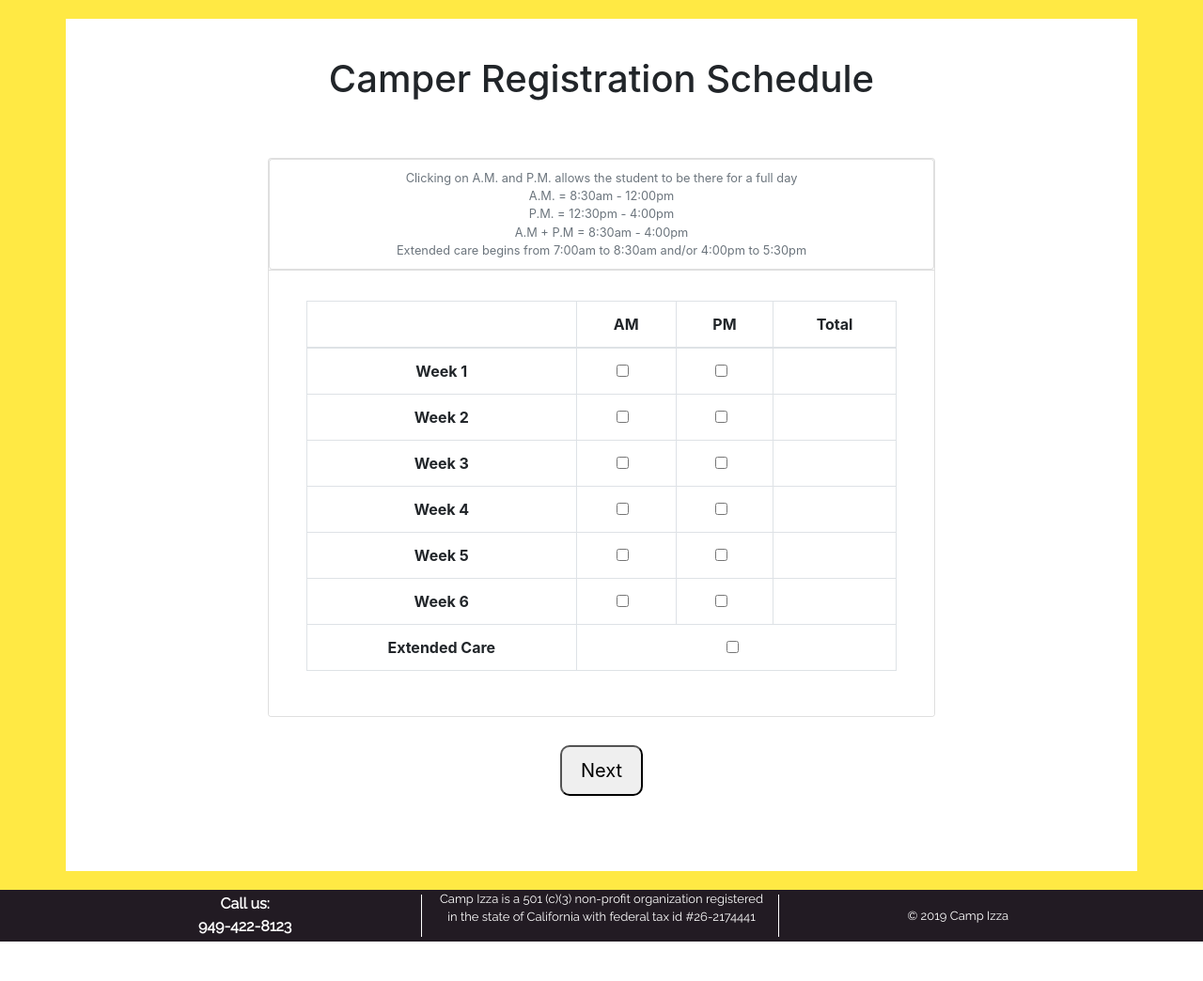
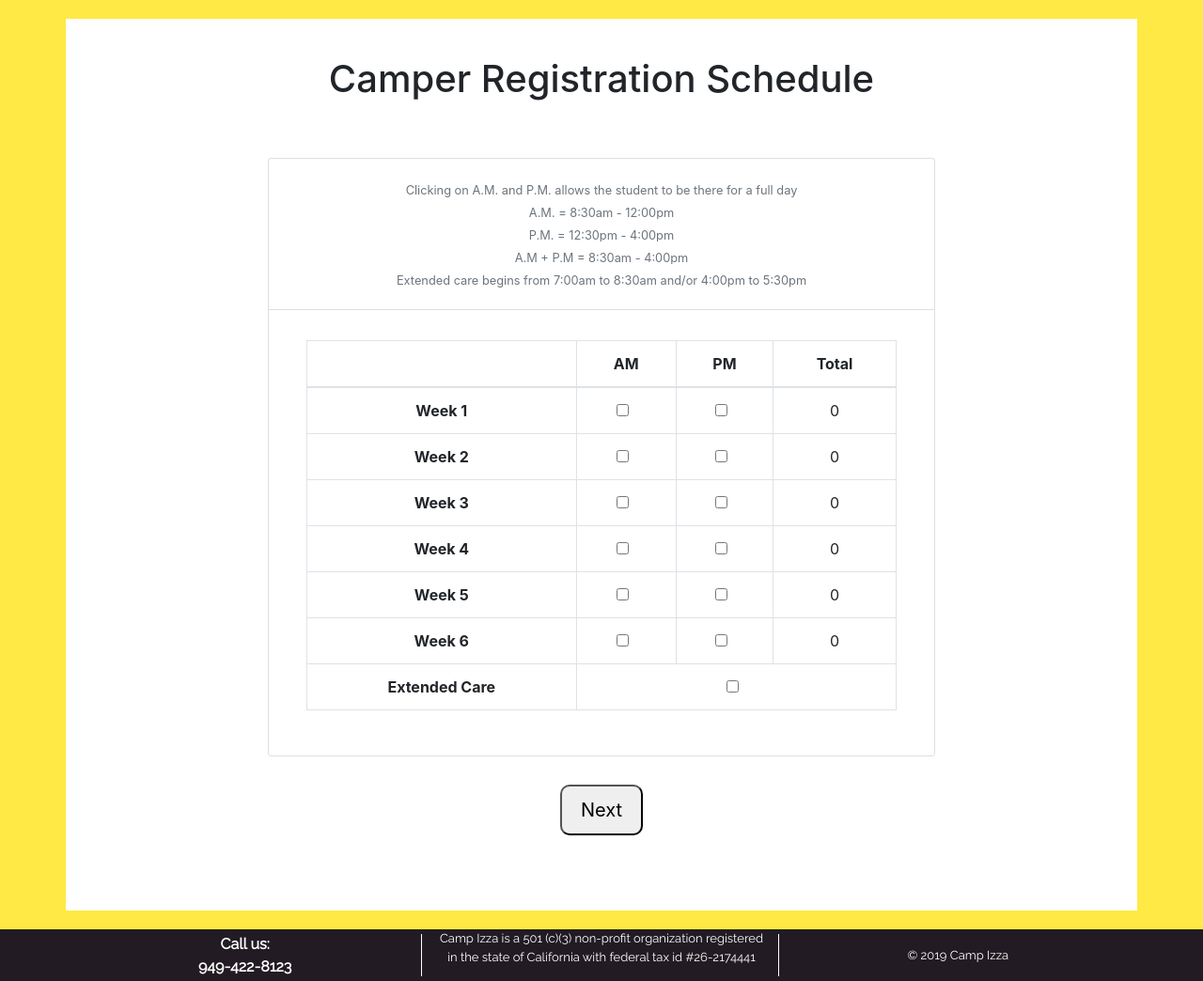
Before and after one commit to jayfafafa/campizza, a PHP site: page /camperregschedule.php in a window 1280 px wide. Shown: the part 70-1114 px from the top of the page at 94% size. Before the commit the page ends 1072 px from the top, so only its background shows below. Run offline with PHP 8.4, Linux system fonts and the light colour scheme; the visitor is signed in with stand-in values (Sample User, id 1); a stand-in replaces the project's code that opens the database connection; some libraries are stand-ins or nearby versions; some web fonts are replaced.

Commit message:
Update camperregschedule.php
updated table

```diff
--- a/php/camperregschedule.php
+++ b/php/camperregschedule.php
@@ -237,8 +237,8 @@ unset($conn);
 		  		</div>
 		  		<!-- Figure -->
 		  		<div class="card">
-		  			<div class="card text-center">
-		  				<small class="text-muted" style="padding-top: 10px;padding-bottom: 10px;">Clicking on A.M. and P.M. allows the student to be there for a full day <br>A.M. = 8:30am - 12:00pm<br> P.M. = 12:30pm - 4:00pm <br> A.M + P.M = 8:30am - 4:00pm<br> Extended care begins from 7:00am to 8:30am and/or 4:00pm to 5:30pm</small>
+		  			<div class="card-body text-center">
+		  				<small class="text-muted" style="padding-top: 10px;padding-bottom: 10px;background:white;">Clicking on A.M. and P.M. allows the student to be there for a full day <br>A.M. = 8:30am - 12:00pm<br> P.M. = 12:30pm - 4:00pm <br> A.M + P.M = 8:30am - 4:00pm<br> Extended care begins from 7:00am to 8:30am and/or 4:00pm to 5:30pm</small>
 		  			</div>
 					<div class="card-footer" style="background: white;">
 					  	<div class="card-body">
@@ -256,97 +256,86 @@ unset($conn);
 							      <th scope="row">Week 1</th>
 							      <td>
 							     	<div class="form-check">
-									  <input name="week1am" class="form-check-input" type="checkbox" value="1" id="defaultCheck1">
+									  <input name="week1am" class="form-check-input" type="checkbox" value="1" id="week1a" onchange= "doalert(this)">
 									</div>
 							      </td>
 							      <td>
 							      	<div class="form-check">
-									  <input name="week1pm" class="form-check-input" type="checkbox" value="1" id="defaultCheck1">
+									  <input name="week1pm" class="form-check-input" type="checkbox" value="1" id="week1b" onchange= "doalert(this)">
 									</div>
 							      </td>
-							      <td>
-							      	<!--Stuff Here-->
-							      </td>
+							      <td id="week1price">0</td>
 							    </tr>
+
 							    <tr>
 							      <th scope="row">Week 2</th>
 							      <td>
 							     	<div class="form-check">
-									  <input name="week2am" class="form-check-input" type="checkbox" value="1" id="defaultCheck1">
+									  <input name="week2am" class="form-check-input" type="checkbox" value="1" id="week2a" onchange= "doalert(this)">
 									</div>
 							      </td>
 							      <td>
 							      	<div class="form-check">
-									  <input name="week2pm" class="form-check-input" type="checkbox" value="1" id="defaultCheck1">
+									  <input name="week2pm" class="form-check-input" type="checkbox" value="1" id="week2b" onchange= "doalert(this)">
 									</div>
 							      </td>
-							      <td>
-							      	<!--Stuff Here-->
-							      </td>
+							      <td id="week2price">0</td>
 							    </tr>
 							    <tr>
 							      <th scope="row">Week 3</th>
 							      <td>
 							     	<div class="form-check">
-									  <input name="week3am" class="form-check-input" type="checkbox" value="1" id="defaultCheck1">
+									  <input name="week3am" class="form-check-input" type="checkbox" value="1" id="week3a" onchange= "doalert(this)">
 									</div>
 							      </td>
 							      <td>
 							      	<div class="form-check">
-									  <input name="week3pm" class="form-check-input" type="checkbox" value="1" id="defaultCheck1">
+									  <input name="week3pm" class="form-check-input" type="checkbox" value="1" id="week3b" onchange= "doalert(this)">
 									</div>
 							      </td>
-							      <td>
-							      	<!--Stuff Here-->
-							      </td>
+							      <td id="week3price">0</td>
 							    </tr>
 							    <tr>
 							      <th scope="row">Week 4</th>
 							      <td>
 							     	<div class="form-check">
-									  <input name="week4am" class="form-check-input" type="checkbox" value="1" id="defaultCheck1">
+									  <input name="week4am" class="form-check-input" type="checkbox" value="1" id="week4a" onchange= "doalert(this)">
 									</div>
 							      </td>
 							      <td>
 							      	<div class="form-check">
-									  <input name="week4pm" class="form-check-input" type="checkbox" value="1" id="defaultCheck1">
+									  <input name="week4pm" class="form-check-input" type="checkbox" value="1" id="week4b" onchange= "doalert(this)">
 									</div>
 							      </td>
-							      <td>
-							      	<!--Stuff Here-->
-							      </td>
+							      <td id="week4price">0</td>
 							    </tr>
 							    <tr>
 							      <th scope="row">Week 5</th>
 							      <td>
 							     	<div class="form-check">
-									  <input name="week5am" class="form-check-input" type="checkbox" value="1" id="defaultCheck1">
+									  <input name="week5am" class="form-check-input" type="checkbox" value="1" id="week5a" onchange= "doalert(this)">
 									</div>
 							      </td>
 							      <td>
 							      	<div class="form-check">
-									  <input name="week5pm" class="form-check-input" type="checkbox" value="1" id="defaultCheck1">
+									  <input name="week5pm" class="form-check-input" type="checkbox" value="1" id="week5b" onchange= "doalert(this)">
 									</div>
 							      </td>
-							      <td>
-							      	<!--Stuff Here-->
-							      </td>
+							      <td id="week5price">0</td>
 							    </tr>
 							    <tr>
 							      <th scope="row">Week 6</th>
 							      <td>
 							     	<div class="form-check">
-									  <input name="week6am" class="form-check-input" type="checkbox" value="1" id="defaultCheck1">
+									  <input name="week6am" class="form-check-input" type="checkbox" value="1" id="week6a" onchange= "doalert(this)">
 									</div>
 							      </td>
 							      <td>
 							      	<div class="form-check">
-									  <input name="week6pm" class="form-check-input" type="checkbox" value="1" id="defaultCheck1">
+									  <input name="week6pm" class="form-check-input" type="checkbox" value="1" id="week6b" onchange= "doalert(this)">
 									</div>
 							      </td>
-							      <td>
-							      	<!--Stuff Here-->
-							      </td>
+							      <td id="week6price">0</td>
 							    </tr>
 							    <tr>
 							      <th>Extended Care</th>
@@ -379,6 +368,94 @@ unset($conn);
 </form>
 
 	<!--Javascript here-->
+	<script type="text/javascript">
+		function doalert(checkboxElem) {
+			//Week 1 Price Total Change
+			if(document.getElementById("week1a").checked == true && document.getElementById("week1b").checked == true)
+			{
+				$('#week1price').text(234);
+			}
+			else if (document.getElementById("week1a").checked == false && document.getElementById("week1b").checked == false)
+			{
+				$('#week1price').text(0);
+			}
+			else
+			{
+				$('#week1price').text(123);
+			}
+
+			//Week 2 Price Total Change
+			if(document.getElementById("week2a").checked == true && document.getElementById("week2b").checked == true)
+			{
+				$('#week2price').text(234);
+			}
+			else if (document.getElementById("week2a").checked == false && document.getElementById("week2b").checked == false)
+			{
+				$('#week2price').text(0);
+			}
+			else
+			{
+				$('#week2price').text(123);
+			}
+
+			//Week 3 Price Total Change
+			if(document.getElementById("week3a").checked == true && document.getElementById("week3b").checked == true)
+			{
+				$('#week3price').text(234);
+			}
+			else if (document.getElementById("week3a").checked == false && document.getElementById("week3b").checked == false)
+			{
+				$('#week3price').text(0);
+			}
+			else
+			{
+				$('#week3price').text(123);
+			}
+
+			//Week 4 Price Total Change
+			if(document.getElementById("week4a").checked == true && document.getElementById("week4b").checked == true)
+			{
+				$('#week4price').text(234);
+			}
+			else if (document.getElementById("week4a").checked == false && document.getElementById("week4b").checked == false)
+			{
+				$('#week4price').text(0);
+			}
+			else
+			{
+				$('#week4price').text(123);
+			}
+
+			//Week 5 Price Total Change
+			if(document.getElementById("week5a").checked == true && document.getElementById("week5b").checked == true)
+			{
+				$('#week5price').text(234);
+			}
+			else if (document.getElementById("week5a").checked == false && document.getElementById("week5b").checked == false)
+			{
+				$('#week5price').text(0);
+			}
+			else
+			{
+				$('#week5price').text(123);
+			}
+
+			//Week 6 Price Total Change
+			if(document.getElementById("week6a").checked == true && document.getElementById("week6b").checked == true)
+			{
+				$('#week6price').text(234);
+			}
+			else if (document.getElementById("week6a").checked == false && document.getElementById("week6b").checked == false)
+			{
+				$('#week6price').text(0);
+			}
+			else
+			{
+				$('#week6price').text(123);
+			}
+
+	}
+	</script>
 
     <!-- jQuery first, then Popper.js, then Bootstrap JS -->
 
```
